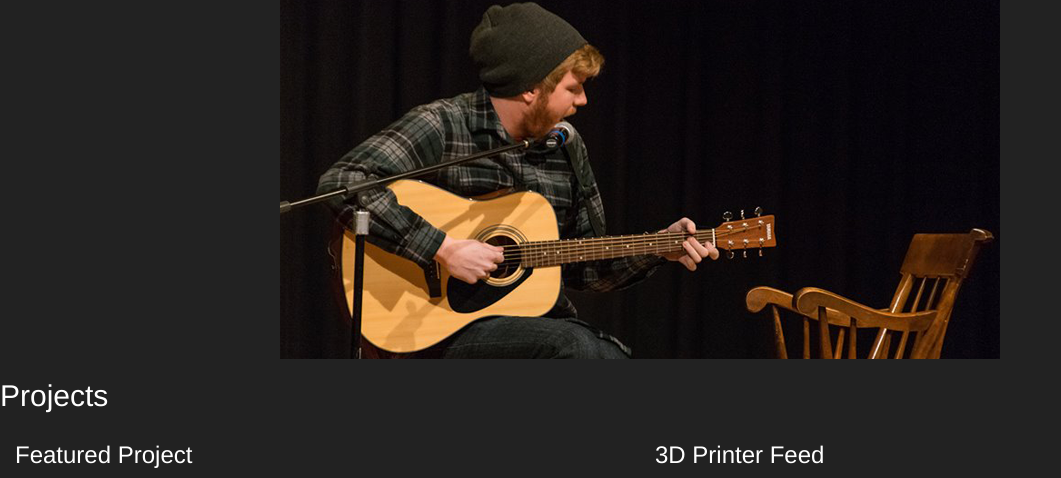
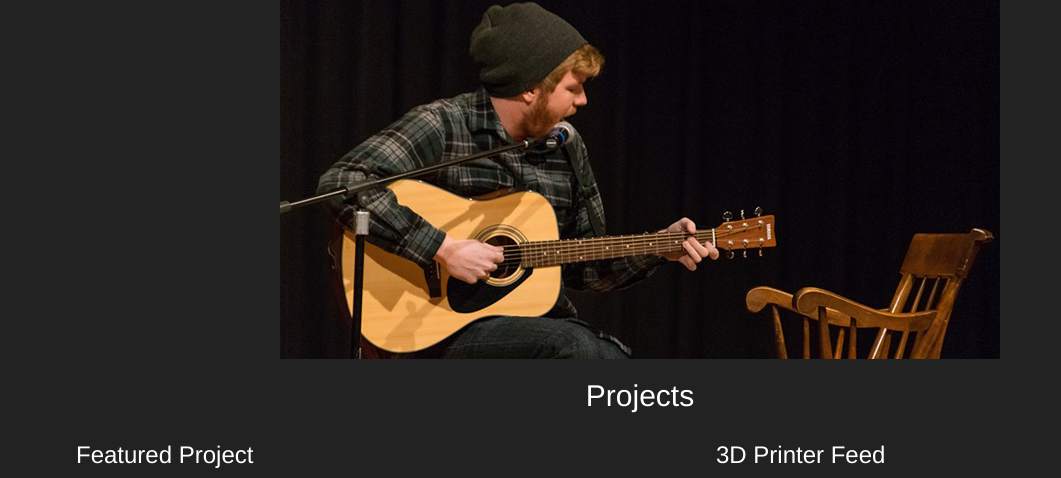
Before and after one commit to rmwiesenberg/http-website, a PHP site: page / in a window 1280 px wide. Shown: the part 53-531 px from the top of the page, without its empty margins (0-1061 px from the left). Run offline with PHP 8.4, Linux system fonts and the light colour scheme; some libraries are stand-ins or nearby versions.

Commit message:
adding a few basic titles

```diff
--- a/assets/css/style.css
+++ b/assets/css/style.css
@@ -64,7 +64,7 @@ body{
     left: 90%;
 }
 
-.home-projects h2 {
+.home-projects-title h2 {
     text-align: center;
 }
 
@@ -74,5 +74,5 @@ body{
 }
 
 .home-projects h3 {
-    left: 10%;
+    margin-left: 10%;
 }
```
